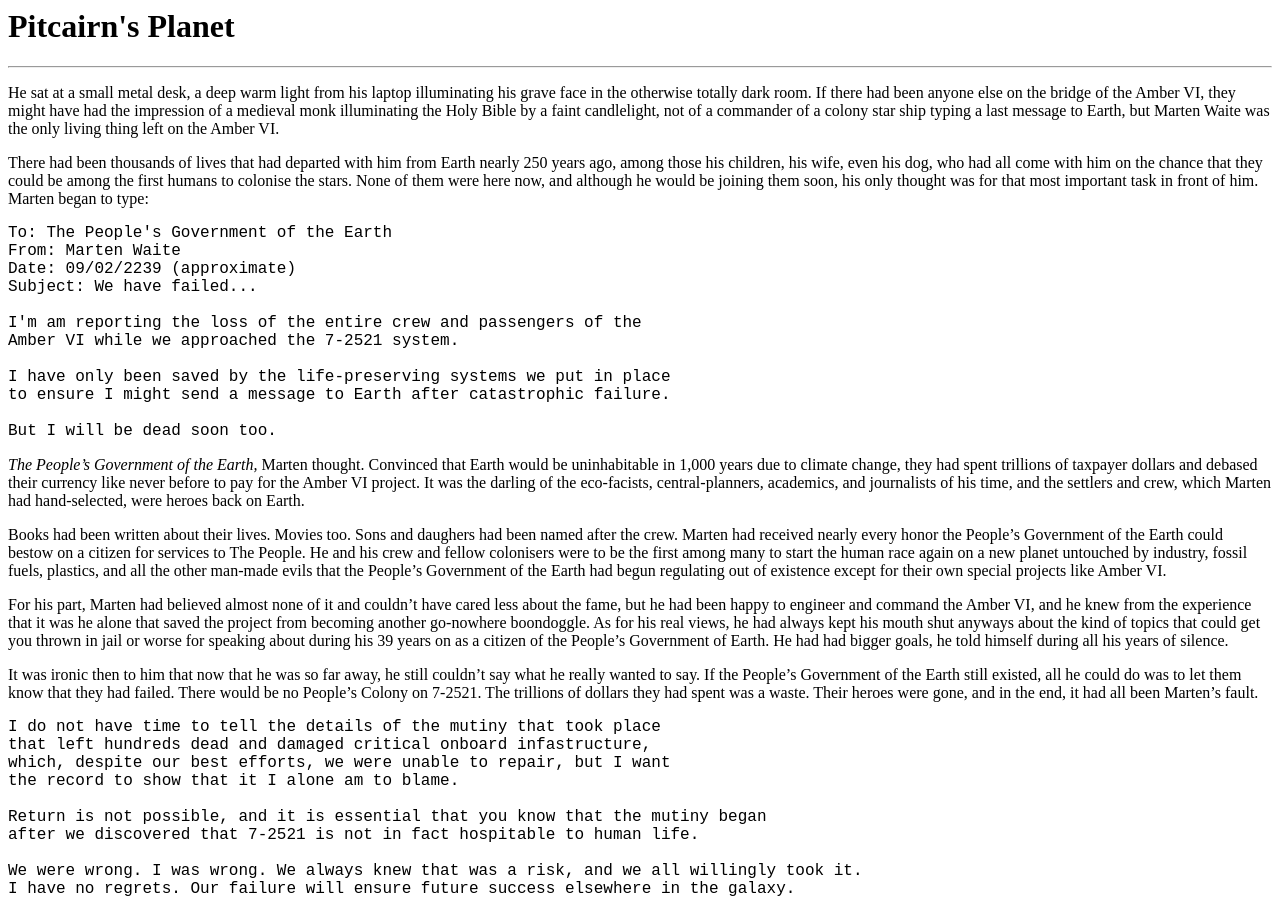
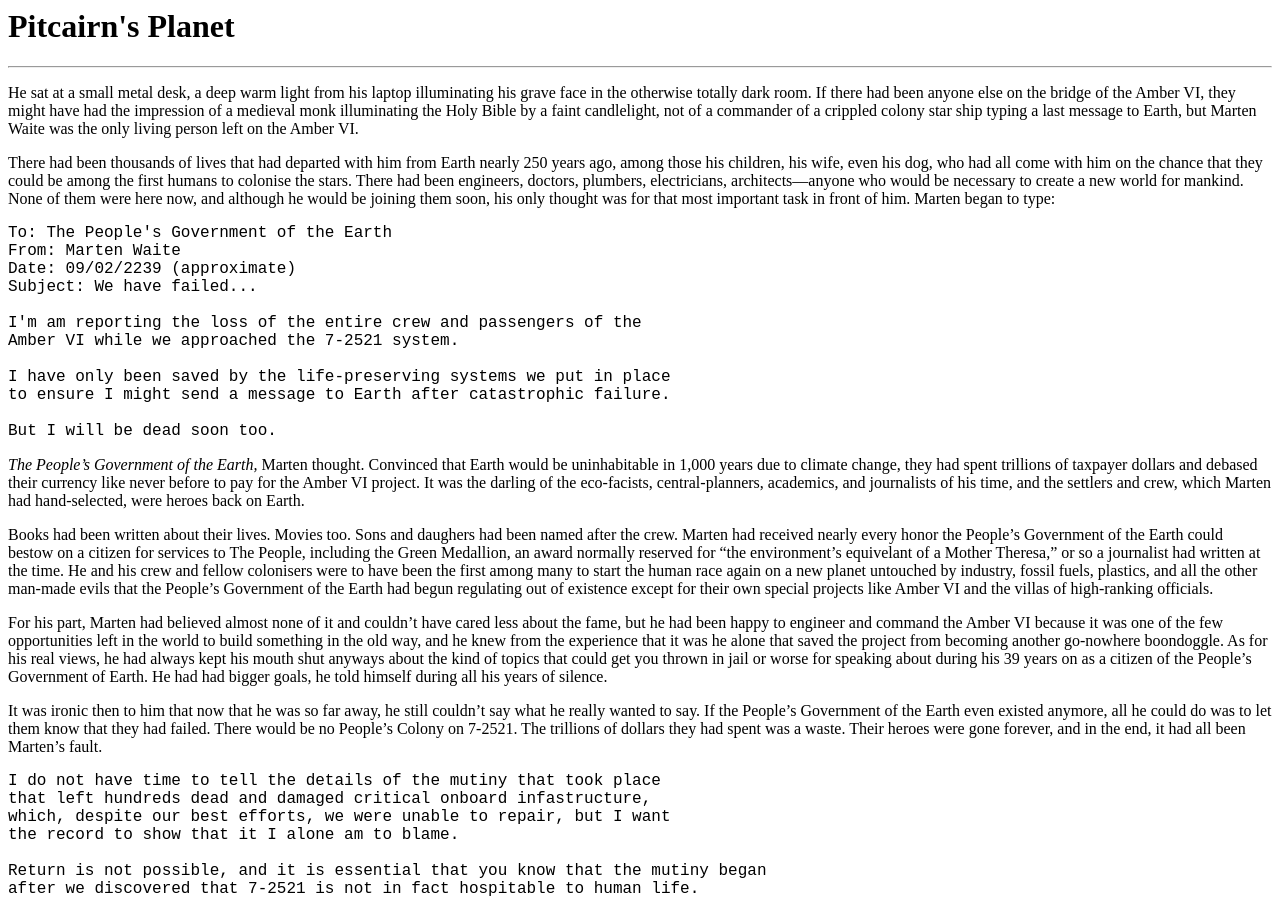
Before and after one commit to derykmakgill/website, a Jekyll site: the page built from story.md, in a window 1280 px wide and 900 px high. Built offline with Jekyll 4.4.1, drawn with Linux system fonts in a browser that asks for light colours.

Commit message:
Update story.md

```diff
--- a/story.md
+++ b/story.md
@@ -5,9 +5,9 @@ title: Pitcairn's Planet
 
 He sat at a small metal desk, a deep warm light from his laptop illuminating his grave face
 in the otherwise totally dark room. If there had been anyone else on the bridge
-of the Amber VI, they might have had the impression of a medieval monk illuminating the Holy Bible by a faint candlelight, not of a commander of a colony star ship typing a last message to Earth, but Marten Waite was the only living thing left on the Amber VI.
+of the Amber VI, they might have had the impression of a medieval monk illuminating the Holy Bible by a faint candlelight, not of a commander of a crippled colony star ship typing a last message to Earth, but Marten Waite was the only living person left on the Amber VI.
 
-There had been thousands of lives that had departed with him from Earth nearly 250 years ago, among those his children, his wife, even his dog, who had all come with him on the chance that they could be among the first humans to colonise the stars. None of them were here now, and although he would be joining them soon, his only thought was for that most important task in front of him. Marten began to type:
+There had been thousands of lives that had departed with him from Earth nearly 250 years ago, among those his children, his wife, even his dog, who had all come with him on the chance that they could be among the first humans to colonise the stars. There had been engineers, doctors, plumbers, electricians, architects—anyone who would be necessary to create a new world for mankind. None of them were here now, and although he would be joining them soon, his only thought was for that most important task in front of him. Marten began to type:
 
 <pre style="font-family: courier new, monospace;">
 To: The People's Government of the Earth
@@ -26,11 +26,11 @@ But I will be dead soon too.
 
 *The People's Government of the Earth,* Marten thought. Convinced that Earth would be uninhabitable in 1,000 years due to climate change, they had spent trillions of taxpayer dollars and debased their currency like never before to pay for the Amber VI project. It was the darling of the eco-facists, central-planners, academics, and journalists of his time, and the settlers and crew, which Marten had hand-selected, were heroes back on Earth.
 
-Books had been written about their lives. Movies too. Sons and daughers had been named after the crew. Marten had received nearly every honor the People's Government of the Earth could bestow on a citizen for services to The People. He and his crew and fellow colonisers were to be the first among many to start the human race again on a new planet untouched by industry, fossil fuels, plastics, and all the other man-made evils that the People's Government of the Earth had begun regulating out of existence except for their own special projects like Amber VI.
+Books had been written about their lives. Movies too. Sons and daughers had been named after the crew. Marten had received nearly every honor the People's Government of the Earth could bestow on a citizen for services to The People, including the Green Medallion, an award normally reserved for "the environment's equivelant of a Mother Theresa," or so a journalist had written at the time. He and his crew and fellow colonisers were to have been the first among many to start the human race again on a new planet untouched by industry, fossil fuels, plastics, and all the other man-made evils that the People's Government of the Earth had begun regulating out of existence except for their own special projects like Amber VI and the villas of high-ranking officials.
 
-For his part, Marten had believed almost none of it and couldn't have cared less about the fame, but he had been happy to engineer and command the Amber VI, and he knew from the experience that it was he alone that saved the project from becoming another go-nowhere boondoggle. As for his real views, he had always kept his mouth shut anyways about the kind of topics that could get you thrown in jail or worse for speaking about during his 39 years on as a citizen of the People's Government of Earth. He had had bigger goals, he told himself during all his years of silence.
+For his part, Marten had believed almost none of it and couldn't have cared less about the fame, but he had been happy to engineer and command the Amber VI because it was one of the few opportunities left in the world to build something in the old way, and he knew from the experience that it was he alone that saved the project from becoming another go-nowhere boondoggle. As for his real views, he had always kept his mouth shut anyways about the kind of topics that could get you thrown in jail or worse for speaking about during his 39 years on as a citizen of the People's Government of Earth. He had had bigger goals, he told himself during all his years of silence.
 
-It was ironic then to him that now that he was so far away, he still couldn't say what he really wanted to say. If the People's Government of the Earth still existed, all he could do was to let them know that they had failed. There would be no People's Colony on 7-2521. The trillions of dollars they had spent was a waste. Their heroes were gone, and in the end, it had all been Marten's fault.
+It was ironic then to him that now that he was so far away, he still couldn't say what he really wanted to say. If the People's Government of the Earth even existed anymore, all he could do was to let them know that they had failed. There would be no People's Colony on 7-2521. The trillions of dollars they had spent was a waste. Their heroes were gone forever, and in the end, it had all been Marten's fault.
 
 <pre style="font-family: courier new, monospace;">
 I do not have time to tell the details of the mutiny that took place
```
